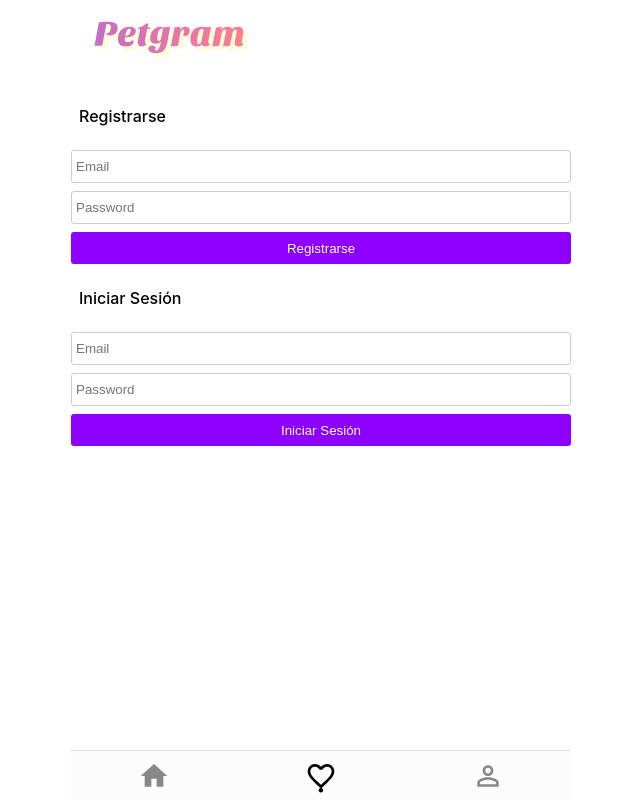
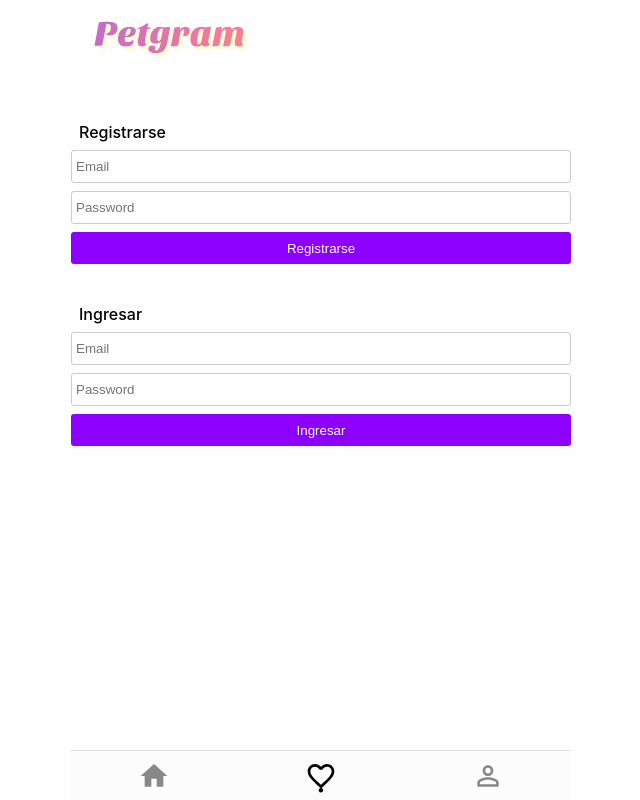
Before and after one commit to behagoras/petgram, a React (Create React App) app: page /favs in a window 1280 px wide. Shown: the whole page, without its empty margins (319-959 px from the left). Built offline with nearby package versions, Linux system fonts and the light colour scheme.

Commit message:
Iniciar Sesión y Registrarse mediante mutaciones de apollo

```diff
--- /dev/null
+++ b/src/apollo/LoginMutation.jsx
@@ -0,0 +1,19 @@
+import React from 'react';
+import { Mutation } from 'react-apollo';
+import { gql } from 'apollo-boost';
+
+const LOGIN = gql`
+mutation login($input: UserCredentials!) {
+  login (input: $input)
+}
+`;
+
+function LoginMutation({ children }) {
+  return (
+    <Mutation mutation={LOGIN}>
+      {children}
+    </Mutation>
+  );
+}
+
+export default LoginMutation;
--- /dev/null
+++ b/src/apollo/RegisterMutation.jsx
@@ -0,0 +1,19 @@
+import React from 'react';
+import { Mutation } from 'react-apollo';
+import { gql } from 'apollo-boost';
+
+const REGISTER = gql`
+mutation signup($input: UserCredentials!) {
+  signup (input: $input)
+}
+`;
+
+function RegisterMutation({ children }) {
+  return (
+    <Mutation mutation={REGISTER}>
+      {children}
+    </Mutation>
+  );
+}
+
+export default RegisterMutation;
--- a/src/components/UserForm.jsx
+++ b/src/components/UserForm.jsx
@@ -13,6 +13,9 @@ const Input = styled.input`
   padding:8px 4px;
   display: block;
   width: 100%;
+  &[disabled]{
+    opacity:0.3;
+  }
 `;
 
 const Button = styled.button`
@@ -23,6 +26,9 @@ const Button = styled.button`
   display: block;
   width: 100%;
   text-align:center;
+  &[disabled]{
+    opacity:0.3;
+  }
 `;
 
 const Title = styled.h2`
@@ -31,19 +37,35 @@ const Title = styled.h2`
   padding:8px;
 `;
 
-function UserForm({ onSubmit, title }) {
+const Error = styled.span`
+  font-size:14px;
+  color:red;
+
+`;
+
+function UserForm({ error, disabled, onSubmit, title }) {
   const email = useInputValue('');
   const password = useInputValue('');
+
+  const handleSubmit = (event) => {
+    event.preventDefault();
+    onSubmit({
+      email: email.value,
+      password: password.value,
+    });
+  };
+
   return (
     <>
-      <Title>{title}</Title>
-      <Form onSubmit={onSubmit}>
-        <Input type="email" placeholder="Email" {...email} />
-        <Input type="password" placeholder="Password" {...password} />
-        <Button type="submit">
+      <Form disabled={disabled} onSubmit={handleSubmit}>
+        <Title>{title}</Title>
+        <Input disabled={disabled} type="email" placeholder="Email" {...email} />
+        <Input disabled={disabled} type="password" placeholder="Password" {...password} />
+        <Button disabled={disabled} type="submit">
           {title}
         </Button>
       </Form>
+      {error && <Error>{error}</Error>}
     </>
   );
 }
--- a/src/pages/NotRegisteredUser.jsx
+++ b/src/pages/NotRegisteredUser.jsx
@@ -1,6 +1,9 @@
 import React from 'react';
 import Context from '../Context';
 import UserForm from '../components/UserForm';
+
+import RegisterMutation from '../apollo/RegisterMutation';
+import LoginMutation from '../apollo/LoginMutation';
 
 const NotRegisteredUser = () => {
   return (
@@ -9,8 +12,40 @@ const NotRegisteredUser = () => {
         ({ activateAuth }) => {
           return (
             <>
-              <UserForm onSubmit={activateAuth} title="Registrarse" />
-              <UserForm onSubmit={activateAuth} title="Iniciar Sesión" />
+              <RegisterMutation>
+                {
+                  (register, { loading, data, error }) => {
+                    const onSubmit = ({ email, password }) => {
+                      const input = { email, password };
+                      const variables = { input };
+                      register({ variables })
+                        .then(activateAuth)
+                        .catch((error) => { console.log(error.graphQLErrors[0].message) ; });
+                    };
+
+                    const errorMsg = error && error.graphQLErrors[0].message;
+                    console.log(errorMsg);
+                    return <UserForm disabled={loading} error={errorMsg} onSubmit={onSubmit} title="Registrarse" />;
+                  }
+                }
+              </RegisterMutation>
+              <LoginMutation>
+                {
+                  (login, { loading, data, error }) => {
+                    const onSubmit = ({ email, password }) => {
+                      const input = { email, password };
+                      const variables = { input };
+                      login({ variables })
+                        .then(activateAuth)
+                        .catch((error) => { console.log(error.graphQLErrors[0].message) ; });
+                    };
+
+                    const errorMsg = error && error.graphQLErrors[0].message;
+                    console.log(errorMsg);
+                    return <UserForm disabled={loading} error={errorMsg} onSubmit={onSubmit} title="Ingresar" />;
+                  }
+                }
+              </LoginMutation>
             </>
           );
         }
```
